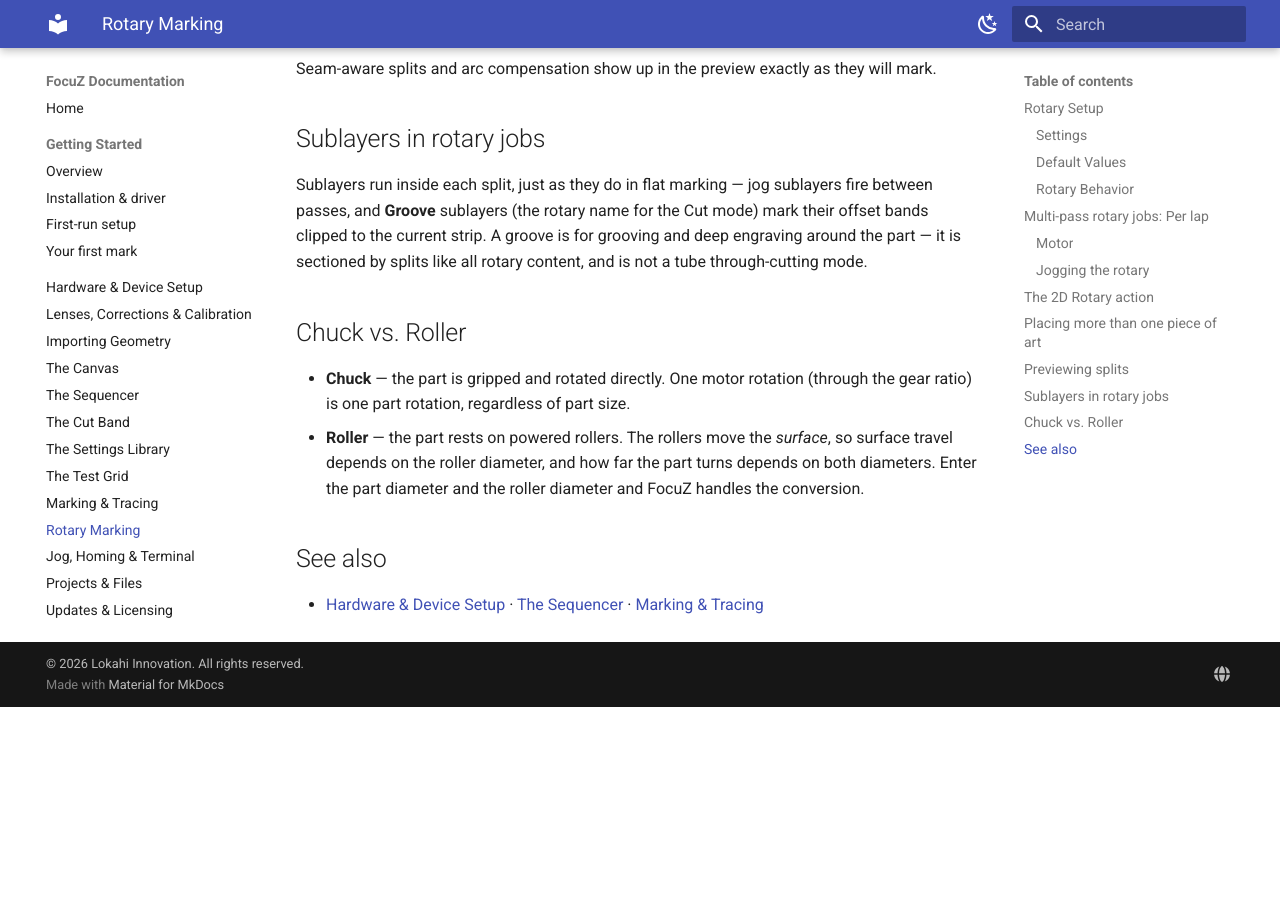
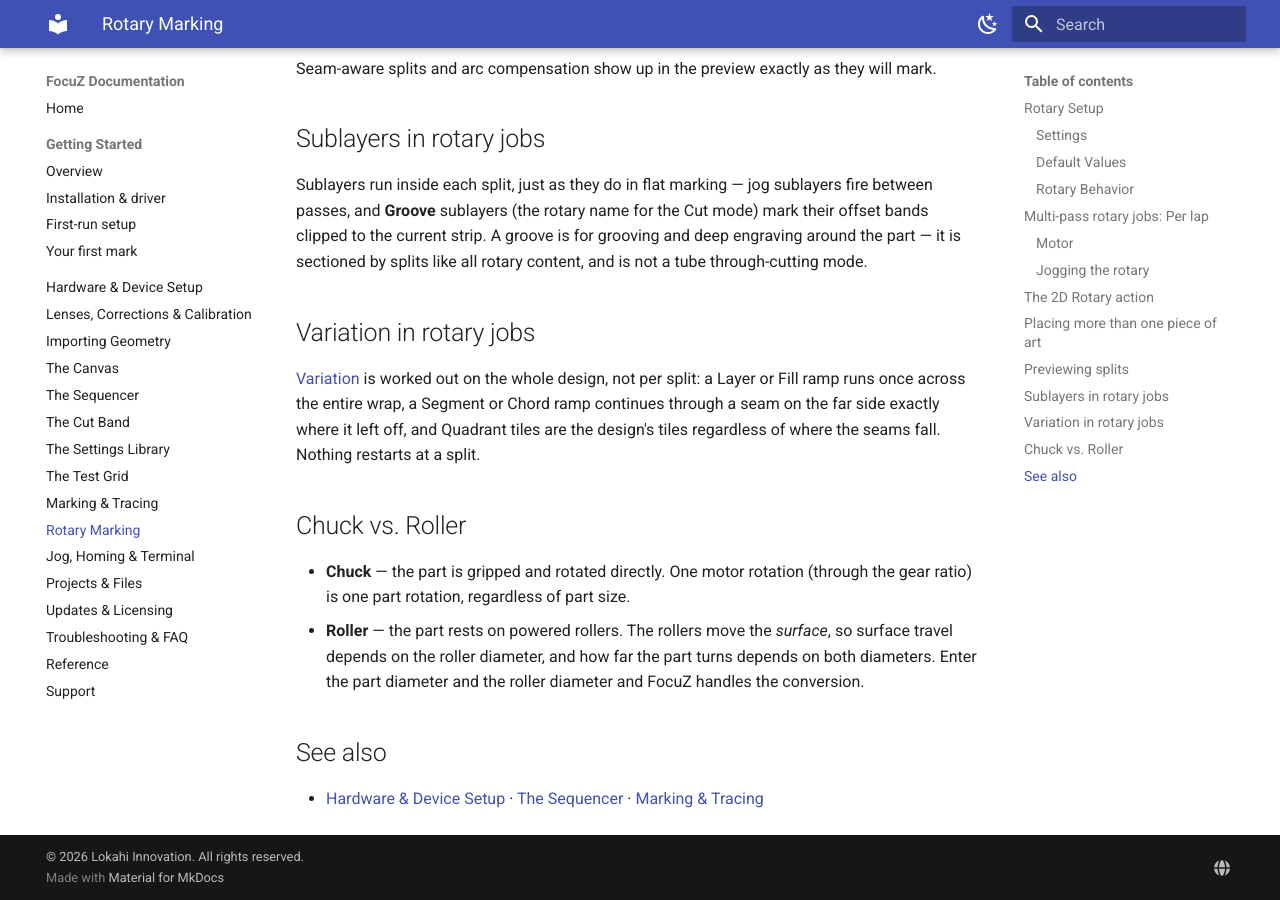
Before and after one commit to Lokahi-Shop/focuz-docs, an MkDocs documentation site: the page built from docs/rotary.md, in a window 1280 px wide and 900 px high, scrolled down 6266 px. Built offline with MkDocs 1.6.1 and Material for MkDocs 9.7.7, drawn with Linux system fonts in a browser that asks for light colours; before the commit the page ends 6973 px from its top, so only the background shows below that.

Commit message:
Rotary: variation is computed across the whole design
Co-Authored-By: Claude Fable 5.1 <noreply@anthropic.com>

```diff
--- a/docs/rotary.md
+++ b/docs/rotary.md
@@ -224,6 +224,13 @@ passes, and **Groove** sublayers (the rotary name for the Cut mode) mark their o
 clipped to the current strip. A groove is for grooving and deep engraving around the part — it
 is sectioned by splits like all rotary content, and is not a tube through-cutting mode.
 
+## Variation in rotary jobs
+
+[Variation](sequencer.md#variation) is worked out on the whole design, not per split: a Layer or
+Fill ramp runs once across the entire wrap, a Segment or Chord ramp continues through a seam on
+the far side exactly where it left off, and Quadrant tiles are the design's tiles regardless of
+where the seams fall. Nothing restarts at a split.
+
 ## Chuck vs. Roller
 
 - **Chuck** — the part is gripped and rotated directly. One motor rotation (through the gear
```
